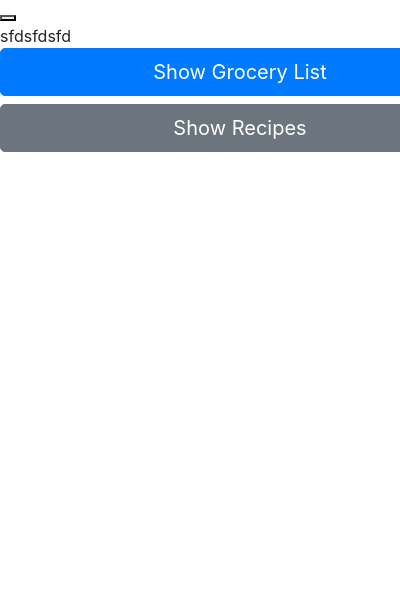
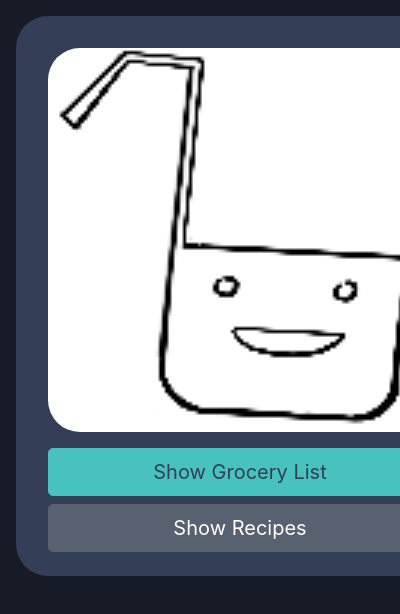
Before and after one commit to scglenn/Laidle, a browser extension: page src/views/popup.html in a window 400 px wide. Shown: the top 614 px of the page. Drawn offline with nearby package versions, Linux system fonts and the light colour scheme.

Commit message:
Added new css for each page

```diff
--- a/src/scripts/ingredients.js
+++ b/src/scripts/ingredients.js
@@ -155,8 +155,8 @@ function WitRequest(ingredient_string)
 
   // Keys needed to run this. Keeping this data in private for now.
   // HTTP request for wit.ai to parse the ingredient string
-  const uri = undefined;
-  const auth = undefined;
+  const uri = 'https://api.wit.ai/message?v=20210122&q=' + q;
+  const auth = 'Bearer ' + 'GKTBGOKLKBEQA26XNZSLM6SSNU4A7XJR';
   fetch(uri, {headers: {Authorization: auth}})
       .then(res => res.json()
       )
--- a/src/scripts/popup.js
+++ b/src/scripts/popup.js
@@ -14,18 +14,18 @@ var show_ingredients_btn = document.getElementById('showIngredients');
 var show_recipes_btn = document.getElementById('showRecipes');
 
 // for testing purposes only
-let changeColor = document.getElementById('changeColor');
+// let changeColor = document.getElementById('changeColor');
 
 // for testing purposes only
-chrome.storage.sync.get('color', function(data) {
-  changeColor.style.backgroundColor = data.color;
-  changeColor.setAttribute('value', data.color);
-});
+// chrome.storage.sync.get('color', function(data) {
+//   changeColor.style.backgroundColor = data.color;
+//   changeColor.setAttribute('value', data.color);
+// });
 
 // for testing purposes only
-function onExecuted(result) {
-    console.log(`We made it a color`);
-};
+// function onExecuted(result) {
+//     console.log(`We made it a color`);
+// };
 
 // This function sends the doSkip message to the content.js page
 function popup() {
@@ -36,21 +36,21 @@ function popup() {
 }
 
 // for testing purposes only
-changeColor.onclick = function(element) {
-  let color = element.target.value;
-  chrome.tabs.query({active: true, currentWindow: true}, function(tabs) {
-        chrome.storage.sync.set({color: 'red'}, function() {
-            changeColor.style.backgroundColor = 'red'
-            changeColor.setAttribute('value', 'red');
-        });
+// changeColor.onclick = function(element) {
+//   let color = element.target.value;
+//   chrome.tabs.query({active: true, currentWindow: true}, function(tabs) {
+//         chrome.storage.sync.set({color: 'red'}, function() {
+//             changeColor.style.backgroundColor = 'red'
+//             changeColor.setAttribute('value', 'red');
+//         });
 
-        chrome.tabs.executeScript( null,
-        {code:"document.body.style.backgroundColor = 'red';" },
-        function(results){ chrome.extension.getBackgroundPage().console.log(results); } );
+//         chrome.tabs.executeScript( null,
+//         {code:"document.body.style.backgroundColor = 'red';" },
+//         function(results){ chrome.extension.getBackgroundPage().console.log(results); } );
 
-        popup();
-    });
-};
+//         popup();
+//     });
+// };
 
 // Listener for receiving a message from the extension or content scripts
 chrome.runtime.onMessage.addListener(
--- /dev/null
+++ b/src/stylesheets/ingredients.css
@@ -0,0 +1,22 @@
+body
+{
+    /* background-color: #47c2be; */
+    background-color: #171b26;
+    /* light color #343e56 */
+    /* mediu color #293143 */
+    /* dark color #576170; */
+}
+
+label
+{
+    color: #47c2be;
+}
+
+#mainMenu
+{
+    background-color: #343e56;
+    padding: 2em;
+    margin: 1em;
+    height: 35em;
+    border-radius: 2em;
+}
--- /dev/null
+++ b/src/stylesheets/popup.css
@@ -0,0 +1,61 @@
+body
+{
+
+    background-color: #171b26;
+
+    /* background-color: transparent; */
+    /* light color #343e56 */
+    /* mediu color #293143 */
+    /* dark color #576170; */
+    border-radius: 2em;
+}
+
+#mainMenu
+{
+    background-color: #343e56;
+    padding: 2em;
+    margin: 1em;
+    height: 35em;
+    border-radius: 2em;
+}
+
+#showIngredients
+{
+    background-color: #47c2be;
+    color: #343e56;
+    border-color: #47c2be;
+
+}
+
+#showIngredients:hover
+{
+    /* color: #576170; */
+    background-color: #343e56;
+    border-color: #47c2be;
+    color: #47c2be;
+
+}
+
+#showRecipes
+{
+    background-color: #576170;
+    color: white;
+    border-color: #576170;
+}
+
+#showRecipes:hover
+{
+    color: white;
+    background-color: #293143;
+    border-color: #293143;
+}
+
+#logo
+{
+    /* height: 23em; */
+    height: auto;
+    width: 100%;
+    border-radius: 2em;
+    background-color: white;
+    margin-bottom: 1em;
+}
--- /dev/null
+++ b/src/stylesheets/recipe.css
@@ -0,0 +1,22 @@
+body
+{
+    /* background-color: #47c2be; */
+    background-color: #171b26;
+    /* light color #343e56 */
+    /* mediu color #293143 */
+    /* dark color #576170; */
+}
+
+label
+{
+    color: #47c2be;
+}
+
+#mainMenu
+{
+    background-color: #343e56;
+    padding: 2em;
+    margin: 1em;
+    height: 35em;
+    border-radius: 2em;
+}
--- /dev/null
+++ b/src/stylesheets/recipe_list.css
@@ -0,0 +1,22 @@
+body
+{
+    /* background-color: #47c2be; */
+    background-color: #171b26;
+    /* light color #343e56 */
+    /* mediu color #293143 */
+    /* dark color #576170; */
+}
+
+#mainMenu
+{
+    background-color: #343e56;
+    padding: 2em;
+    margin: 1em;
+    height: 35em;
+    border-radius: 2em;
+}
+
+#add
+{
+    margin-top: 2em;
+}
--- a/src/views/popup.html
+++ b/src/views/popup.html
@@ -8,6 +8,7 @@
     <!-- Boostrap 4 CSS -->
     <link rel="stylesheet" href="https://stackpath.bootstrapcdn.com/bootstrap/4.4.1/css/bootstrap.min.css" integrity="sha384-Vkoo8x4CGsO3+Hhxv8T/Q5PaXtkKtu6ug5TOeNV6gBiFeWPGFN9MuhOf23Q9Ifjh" crossorigin="anonymous">
 
+    <link rel="stylesheet" href="../stylesheets/popup.css" >
 
     <style>
 
@@ -27,10 +28,16 @@
     </style>
   </head>
   <body>
-    <button id="changeColor"></button>
-    <div id="recipe">sfdsfdsfd</div>
-    <button type="button" id="showIngredients" class="btn btn-primary btn-lg btn-block">Show Grocery List</button>
-    <button type="button" id="showRecipes" class="btn btn-secondary btn-lg btn-block">Show Recipes</button>
+    <!-- <button id="changeColor"></button> -->
+    <!-- <div id="recipe">sfdsfdsfd</div> -->
+    <div id="mainMenu">
+      <img id="logo" src = "../../resources/First_attempt.png"
+      alt = "Laidle Logo" height = "250" width = "270"/>
+      <div id="menuButtons">
+        <button type="button" id="showIngredients" class="btn btn-primary btn-lg btn-block">Show Grocery List</button>
+        <button type="button" id="showRecipes" class="btn btn-secondary btn-lg btn-block">Show Recipes</button>
+      </div>
+    </div>
     <script src="../scripts/popup.js"></script>
     <!-- Boostrap JS -->
     <script src="https://code.jquery.com/jquery-3.4.1.slim.min.js" integrity="sha384-J6qa4849blE2+poT4WnyKhv5vZF5SrPo0iEjwBvKU7imGFAV0wwj1yYfoRSJoZ+n" crossorigin="anonymous"></script>
```
Also changed, not shown: src/views/ingredients.html (+3 -1 lines), src/views/recipe.html (+3 -0 lines), src/views/recipe_list.html (+5 -2 lines), resources/First_attempt.png (added).
